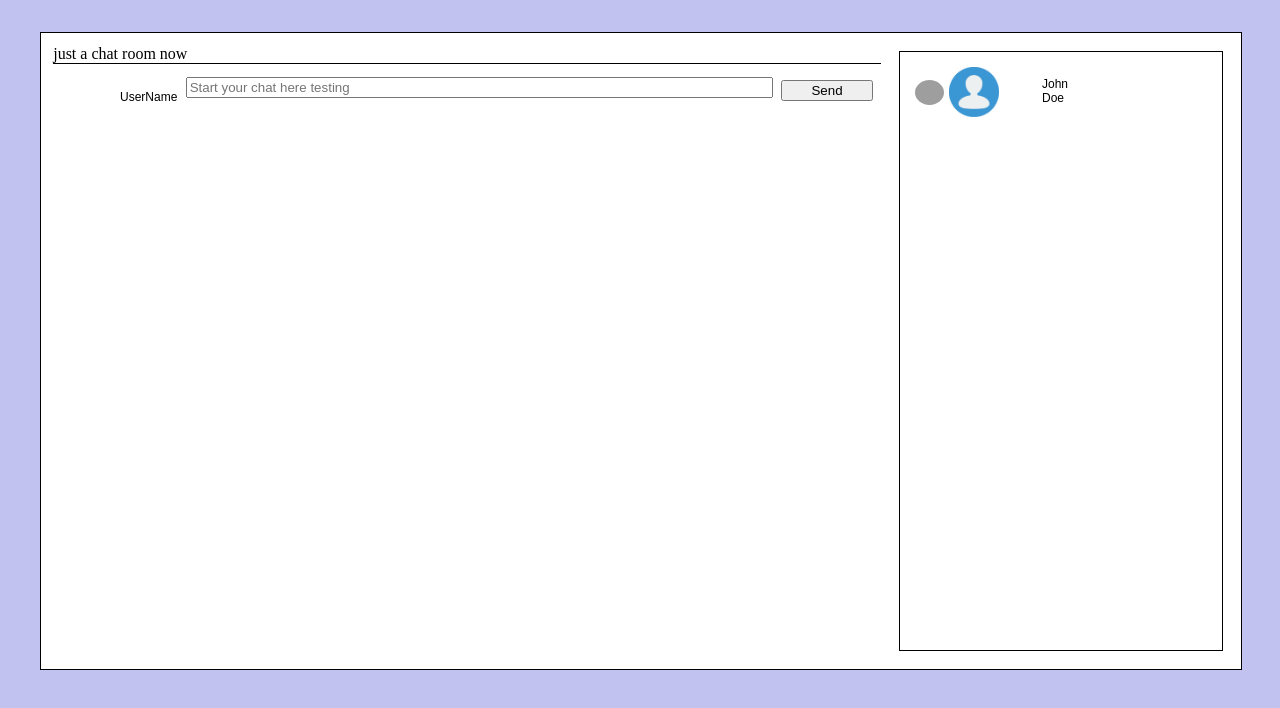
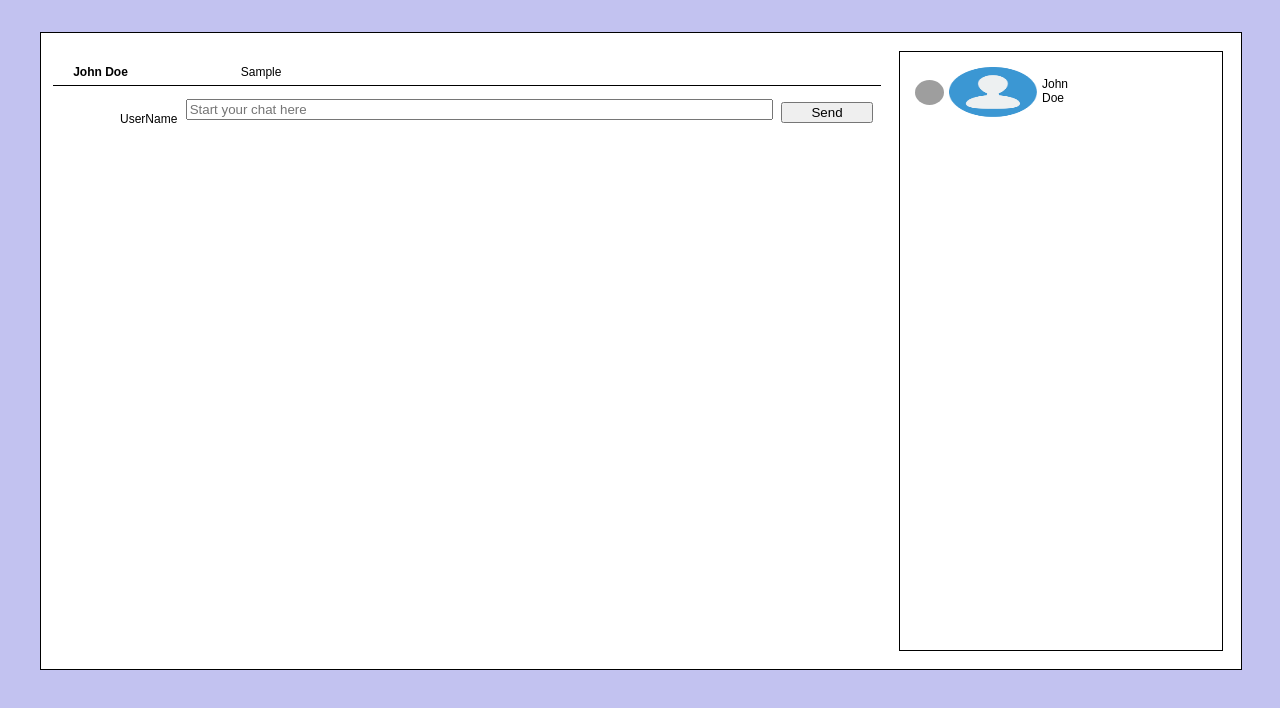
Before and after one commit to christine7lam/gamers_chat_room, a React (Create React App) app: page / in a window 1280 px wide. Both pictures are taken after typing "Sample" into the empty fields and a click on the button "Send". Shown: the top 708 px of the page. Built offline with nearby package versions, Linux system fonts and the light colour scheme; grey boxes are pictures that could not be loaded.

Commit message:
set up message display data flow

```diff
--- a/package.json
+++ b/package.json
@@ -39,6 +39,7 @@
     "file-loader": "^2.0.0",
     "html-webpack-plugin": "^3.2.0",
     "image-webpack-loader": "^4.3.1",
+    "lodash": "^4.17.10",
     "prettier": "^1.14.2",
     "redux-logger": "^3.0.6",
     "redux-thunk": "^2.3.0",
--- a/src/styles/index.js
+++ b/src/styles/index.js
@@ -27,6 +27,37 @@ export const Chatroom = styled.div`
   border-bottom: 1px solid #000000;
   box-sizing: border-box;
   margin: 1.5% 0 1.5% 1.5%;
+  padding: 20px;
+`;
+
+// Chat Display Wrapper
+export const ChatDisplayWrapper = styled.div`
+  position: aboslute;
+  bottom: 23%;
+  width: 100%;
+  height: auto;
+`;
+
+// Chat Display Username
+export const ChatDisplayUserName = styled.div`
+  float: left;
+  width: 20%;
+  height: 30px;
+  margin-right: 10px;
+  font-family: arial, sans-serif;
+  font-size: 12px;
+  color: #000;
+  font-weight: bold;
+`;
+
+// Chat Display Message
+export const ChatDisplayMessage = styled.div`
+  float:left;
+  width: 70%;
+  height: 30px;
+  font-family: arial, sans-serif;
+  font-size: 12px;
+  color: #000;
 `;
 
 // Dialog Box style
@@ -36,6 +67,34 @@ export const Dialogbox = styled.div`
    box-sizing: border-box;
    margin: 0 0 1.5% 1.5%;
 
+`;
+
+// Dialog Name Label
+export const ChatNameLabel = styled.div`
+  float: left;
+  width: 15%;
+  height: 30%;
+  margin-right: 1%;
+  margin-top: 13px;
+  text-align: right;
+  font-family: arial, sans-serif;
+  font-size: 12px;
+`;
+
+// Dialog Text Box
+export const ChatTextBox = styled.input`
+  float: left;
+  width: 70%;
+  height: 30%;
+  margin-right: 1%;
+`;
+
+// Dialog Send Button
+export const ChatSendBtn = styled.button`
+  float: left;
+  width: 11%;
+  height: 30%;
+  margin-top: 3px;
 `;
 
 // User list style
@@ -74,7 +133,7 @@ export const StatusBox = styled.div`
 // User Img
 export const UserImg = styled.div`
     float: left;
-    height: 40px;
+    height: 100%;
     width: 30%;
     margin-right: 5px;
 `;
@@ -89,31 +148,3 @@ export const Username = styled.div`
     font-family: arial, sans-serif;
     margin-top: 10px;
 `;
-
-// Chat Name Label
-export const ChatNameLabel = styled.div`
-  float: left;
-  width: 15%;
-  height: 30%;
-  margin-right: 1%;
-  margin-top: 13px;
-  text-align: right;
-  font-family: arial, sans-serif;
-  font-size: 12px;
-`;
-
-// Chat Text Box
-export const ChatTextBox = styled.input`
-  float: left;
-  width: 70%;
-  height: 30%;
-  margin-right: 1%;
-`;
-
-// Chat Send Button
-export const ChatSendBtn = styled.button`
-  float: left;
-  width: 11%;
-  height: 30%;
-  margin-top: 3px;
-`;
--- a/src/web/components/UserIcon.js
+++ b/src/web/components/UserIcon.js
@@ -15,7 +15,7 @@ class UserIcon extends Component {
 
         return (
             <UserImg>
-                <img src={ userImage } width='50px;' height='50px;' />
+                <img src={ userImage } width='100%' height='100%' />
             </UserImg>
         )
     }
--- a/src/web/containers/ChatRoom.js
+++ b/src/web/containers/ChatRoom.js
@@ -2,9 +2,9 @@
 
 import React, {Component} from 'react';
 import {connect} from 'react-redux';
-import {bindActionCreators} from 'redux';
+import _ from 'lodash';
 
-import { Chatroom } from '../../styles';
+import { Chatroom, ChatDisplayUserName, ChatDisplayMessage, ChatDisplayWrapper} from '../../styles';
 
 class ChatRoom extends Component {
 
@@ -13,22 +13,25 @@ class ChatRoom extends Component {
     }
 
     render() {
-
         return (
             <Chatroom>
-                just a chat room now
+                {
+                    _.map(this.props.app.chatlist, (item, index) => {
+                        return (
+                            <ChatDisplayWrapper key={index}>
+                                <ChatDisplayUserName>John Doe</ChatDisplayUserName>
+                                <ChatDisplayMessage>{item}</ChatDisplayMessage>
+                            </ChatDisplayWrapper>
+                        )
+                    })
+                }
             </Chatroom>
         )
     }
 }
 
-// const mapStateToProps = store => {
-//     return store;
-// };
+const mapStateToProps = store => {
+    return store;
+};
 
-// const mapDispatchToProps = dispatch => {
-//     return dispatch;
-// };
-
-//export default connect(mapStateToProps, mapDispatchToProps)(Application);
-export default ChatRoom;
+export default connect(mapStateToProps)(ChatRoom);
--- a/src/web/containers/DialogBox.js
+++ b/src/web/containers/DialogBox.js
@@ -41,7 +41,7 @@ class DialogBox extends Component {
         return (
             <Dialogbox>
                 <ChatNameLabel>UserName</ChatNameLabel>
-                <ChatTextBox type="text" onChange={this.updateChat} value={this.state.chat} placeholder="Start your chat here testing" autoFocus maxlength="200"></ChatTextBox>
+                <ChatTextBox type="text" onChange={this.updateChat} value={this.state.chat} placeholder="Start your chat here" autoFocus maxlength="200"></ChatTextBox>
                 <ChatSendBtn name="Send" onClick={this.addChat} onKeyPress={this.addChat}>Send</ChatSendBtn>
             </Dialogbox>
         )
@@ -61,4 +61,3 @@ const mapDispatchToProps = dispatch => {
 };
 
 export default connect(mapStateToProps, mapDispatchToProps)(DialogBox);
-//export default DialogBox;
```
